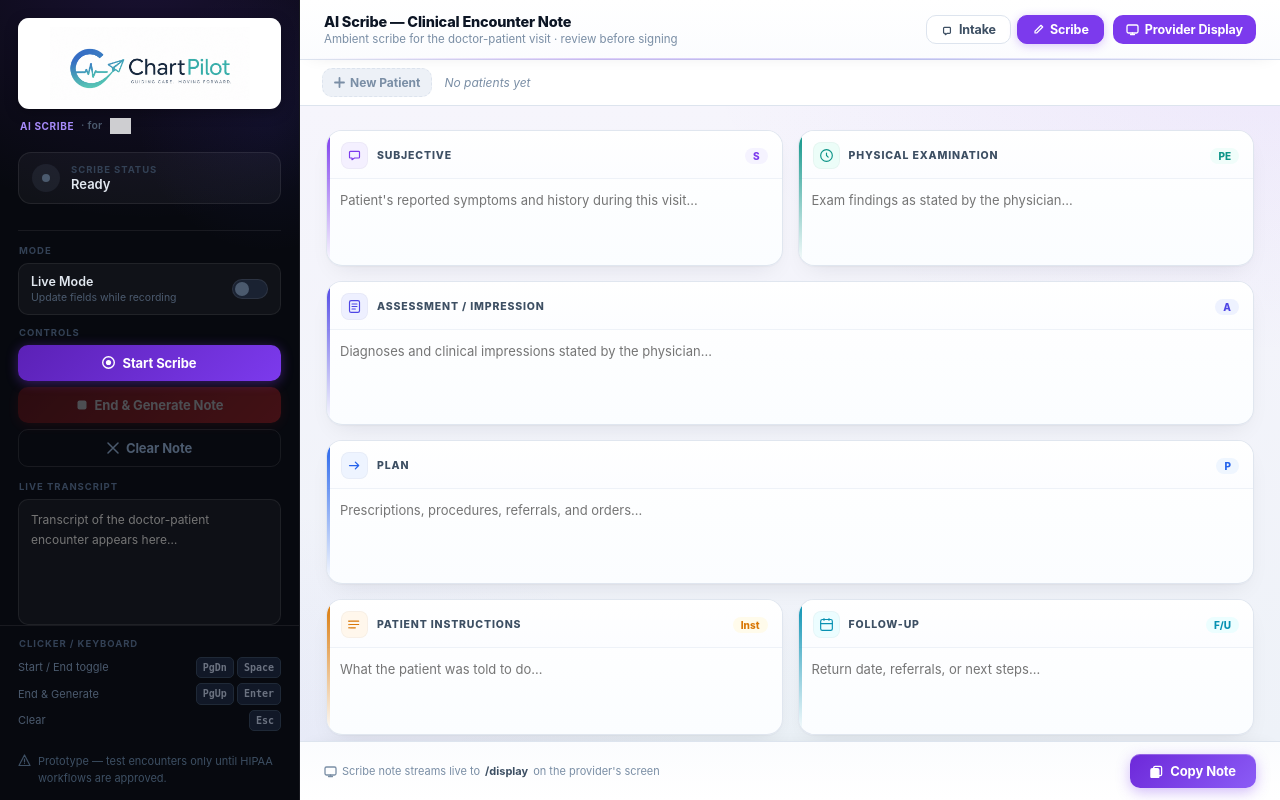
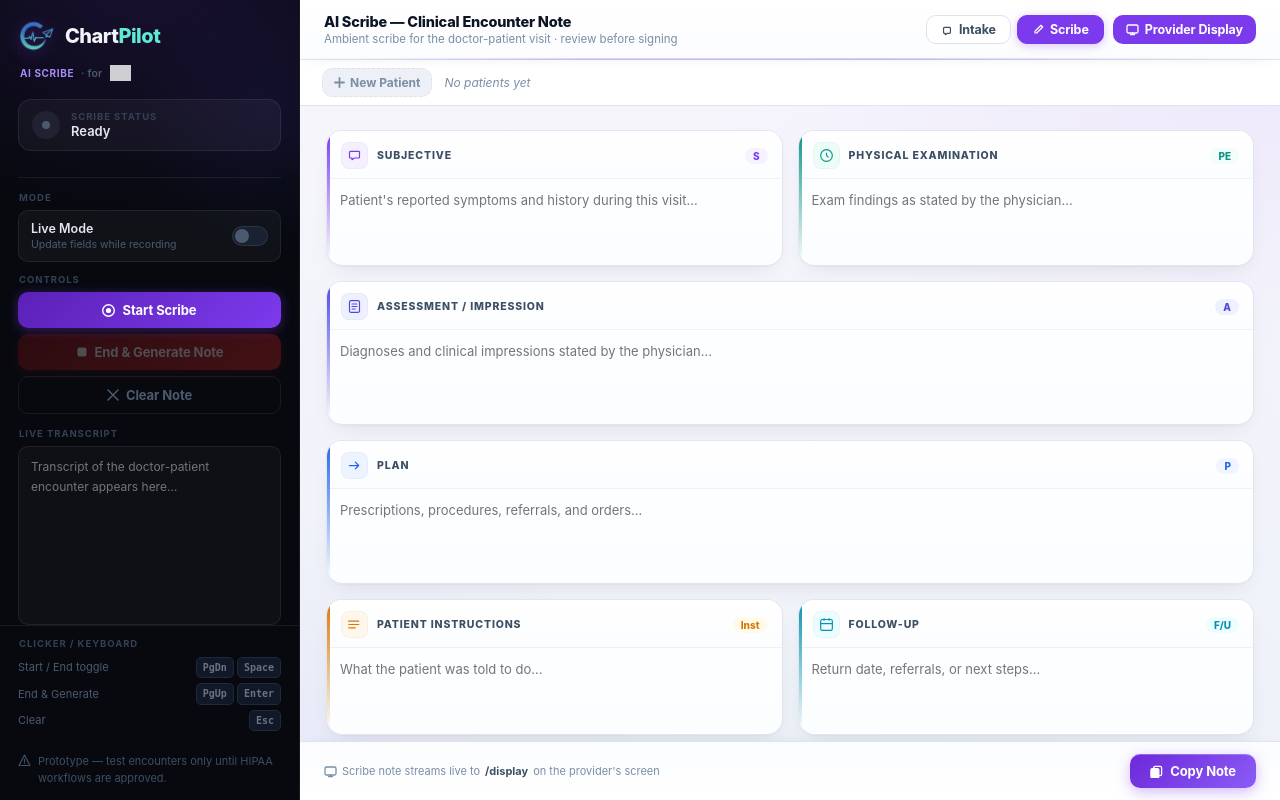
Before and after one commit to jjzeger-ux/ChartPilot, a Flask app: page /scribe in a window 1280 px wide. Run offline with Flask 3, Linux system fonts and the light colour scheme; data that the repository does not hold is empty; grey boxes are pictures that could not be loaded.

Commit message:
Make ChartPilot logo + favicon backgrounds transparent
- Keyed out the white/light-gray backgrounds of chartpilot-logo.png and
  favicon.png (luminance + saturation keying with smooth anti-aliased
  edges; colored marks and dark text preserved, corners now alpha 0)
- Dark sidebars (intake + scribe): replaced the white logo chip with the
  transparent C icon + "ChartPilot" wordmark (white "Chart" + teal
  "Pilot") so there's no white box and the brand stays visible on dark
- Provider Display header: the transparent full logo now sits cleanly on
  the light header alongside the ExcelENT mark — no white background
- Favicon is now a clean transparent icon in the browser tab

Co-Authored-By: Claude Opus 4.8 <noreply@anthropic.com>

```diff
--- a/templates/scribe.html
+++ b/templates/scribe.html
@@ -82,15 +82,13 @@
     .logo-clinic{ font-size: 10px; color: var(--sb-muted); margin-top: 1px; }
     .logo-clinic em { color: #f87171; font-style: normal; font-weight: 700; }
 
-    /* Brand block: ChartPilot logo (white chip) + ExcelENT clinic */
+    /* Brand block: ChartPilot icon + wordmark (transparent, no white box) */
     .brand { margin-bottom: 18px; }
-    .cp-chip {
-      background: #fff; border-radius: 11px; padding: 9px 13px;
-      display: flex; align-items: center; justify-content: center;
-      box-shadow: 0 4px 14px rgba(0,0,0,0.28), inset 0 1px 0 rgba(255,255,255,0.6);
-    }
-    .cp-chip img { width: 100%; max-width: 200px; height: auto; display: block; }
-    .cp-clinic-line { display: flex; align-items: center; gap: 7px; margin-top: 9px; padding-left: 2px; }
+    .brand-row { display: flex; align-items: center; gap: 11px; }
+    .brand-icon { width: 36px; height: 36px; flex-shrink: 0; display: block; filter: drop-shadow(0 3px 8px rgba(124,58,237,0.45)); }
+    .brand-word { font-size: 20px; font-weight: 800; letter-spacing: -0.5px; color: #f1f5f9; line-height: 1; }
+    .brand-word span { color: #5eead4; }
+    .cp-clinic-line { display: flex; align-items: center; gap: 7px; margin-top: 11px; padding-left: 2px; }
     .cp-clinic-line .excel-mark { height: 16px; width: auto; filter: brightness(0) invert(1); opacity: 0.8; }
     .cp-clinic-line .scribe-tag { font-size: 10px; font-weight: 700; color: #a78bfa; letter-spacing: 0.06em; text-transform: uppercase; }
     .cp-clinic-line .excel-text { font-size: 10.5px; font-weight: 600; color: var(--sb-muted); letter-spacing: 0.02em; }
@@ -462,10 +460,11 @@
 <aside class="sidebar" id="sidebar">
 <div class="sb-inner">
   <div class="sb-top">
-    <!-- Brand: ChartPilot logo + ExcelENT clinic (coexisting) -->
+    <!-- Brand: ChartPilot icon + wordmark (AI Scribe, ExcelENT) -->
     <div class="brand">
-      <div class="cp-chip">
-        <img src="/static/chartpilot-logo.png" alt="ChartPilot — Guiding Care. Moving Forward.">
+      <div class="brand-row">
+        <img src="/static/favicon.png" class="brand-icon" alt="ChartPilot">
+        <div class="brand-word">Chart<span>Pilot</span></div>
       </div>
       <div class="cp-clinic-line">
         <span class="scribe-tag">AI Scribe</span>
```
Also changed, not shown: templates/index.html (+10 -11 lines), static/chartpilot-logo.png, static/favicon.png.
